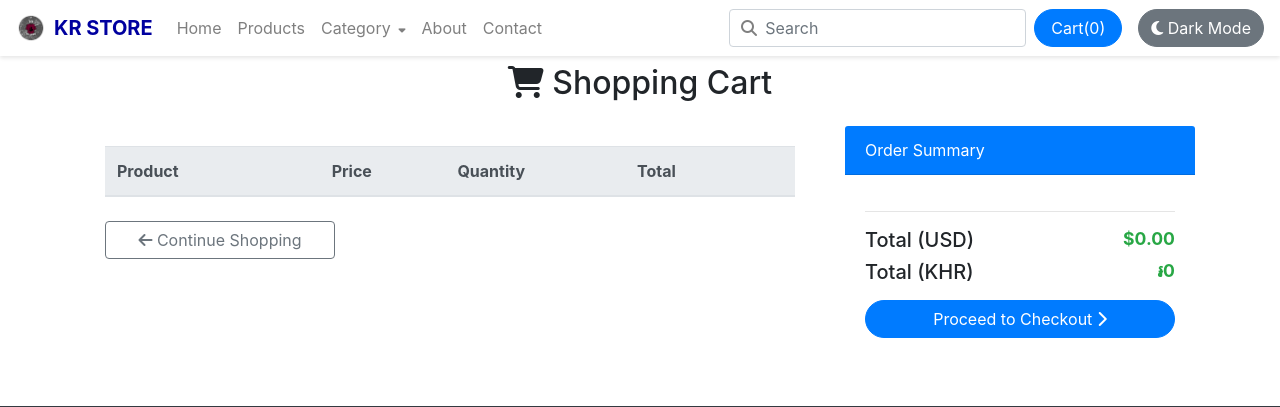
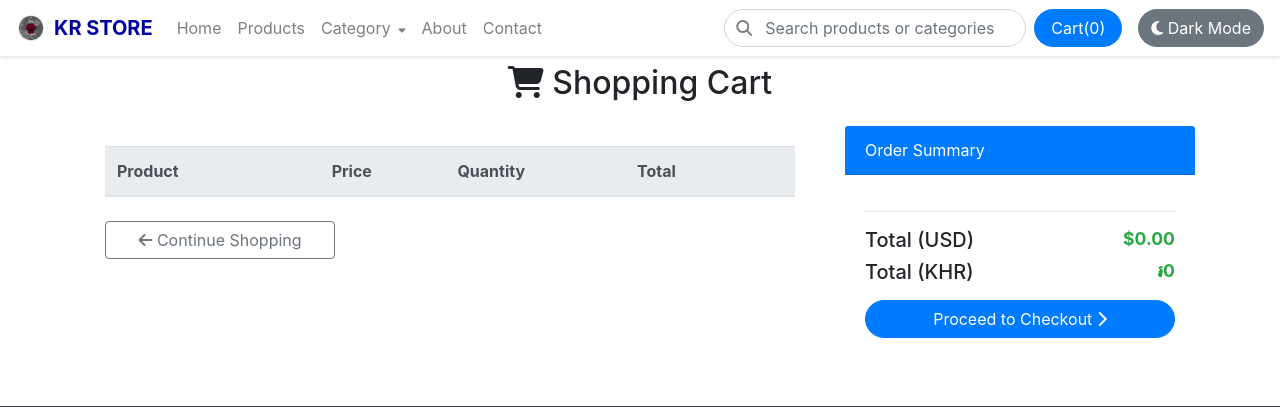
Before and after one commit to phalla009/KR_Store_Ecommerce, a Flask app: page /cart in a window 1280 px wide. Shown: the top 407 px of the page. Run offline with Flask 3, Linux system fonts and the light colour scheme; lists and menus that the app fills with data are empty; some libraries are stand-ins or nearby versions.

Commit message:
Edited file

```diff
--- a/static/styles.css
+++ b/static/styles.css
@@ -104,6 +104,9 @@ footer,
 .table,
 .toast {
     transition: background-color 0.3s ease, color 0.3s ease, border-color 0.3s ease, box-shadow 0.3s ease, transform 0.3s ease;
+}
+.form-control{
+    border-radius: 25px !important;
 }
 /* Checkout dark mode */
 body.dark-mode {
--- a/templates/front/master.html
+++ b/templates/front/master.html
@@ -83,18 +83,24 @@
         </ul>
 
         <form class="d-flex align-items-center my-2 my-lg-0 position-relative" style="gap: 0.5rem; width: auto;">
-            <div style="position: relative;">
-              <!-- Search icon with space -->
+           <div style="position: relative;">
               <i class="fas fa-search"
                  style="position: absolute; left: 12px; top: 50%; transform: translateY(-50%); color: gray;"></i>
+
               <input
+                id="searchInput"
                 class="form-control"
                 type="search"
-                placeholder="Search"
+                placeholder="Search products or categories"
                 aria-label="Search"
-                style="padding-left: 2.2rem;"
+                style="padding-left: 2.5rem;"
               />
+
+              <!-- Dropdown results -->
+              <div id="searchResults" class="list-group position-absolute mt-1"
+                   style="width: 100%; z-index: 1050; max-height: 300px; overflow-y: auto;"></div>
             </div>
+
             <button
               type="button"
               class="btn btn-primary d-flex align-items-center "
@@ -338,11 +344,28 @@
       renderCartList();
       total();
     }
+  </script>
 
+  <script>
+    const searchInput = document.getElementById('searchInput');
+    const productItems = document.querySelectorAll('.product-item');
 
+    searchInput.addEventListener('input', function() {
+        const query = this.value.toLowerCase().trim();
 
-  </script>
-  // Dark Mode Toggle
+        productItems.forEach(item => {
+            const title = item.getAttribute('data-title');
+            const category = item.getAttribute('data-category');
+
+            if(title.includes(query) || category.includes(query)) {
+                item.style.display = ''; // show
+            } else {
+                item.style.display = 'none'; // hide
+            }
+        });
+    });
+ </script>
+{#  Dark Mode Toggle#}
   <script>
     const darkModeToggle = document.getElementById('darkModeToggle');
     if(darkModeToggle) {
```
Also changed, not shown: templates/front/product.html (+9 -2 lines).
